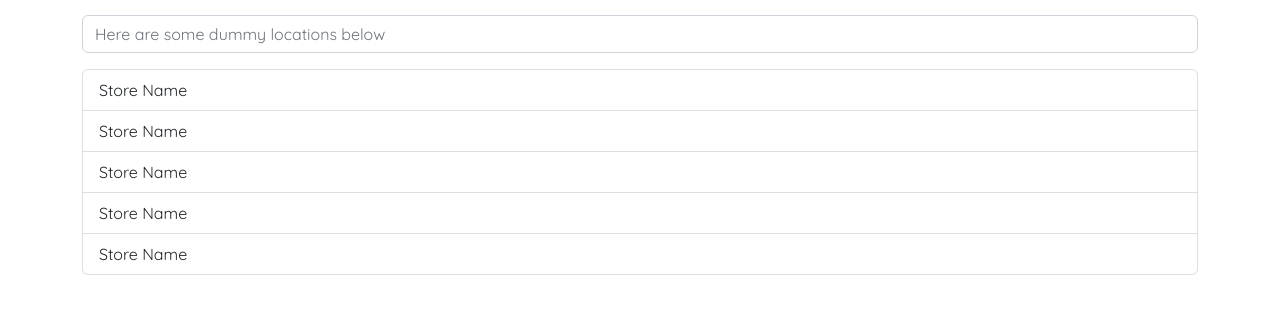
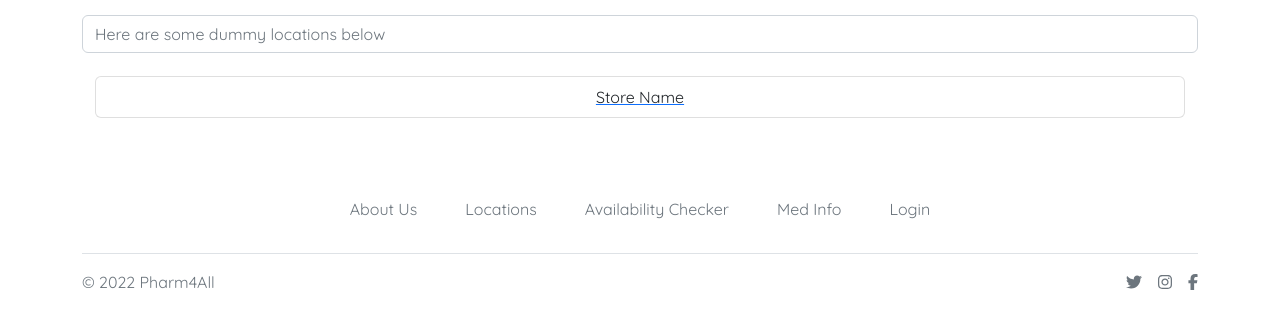
Before and after one commit to pj-sama/pharm4all, a React (Create React App) app: page /Locations in a window 1280 px wide. Shown: the part 547-872 px from the top of the page. Built offline with nearby package versions, Linux system fonts and the light colour scheme.

Commit message:
Fixed Modal Issue, Modals now display when modal is clicked

```diff
--- /dev/null
+++ b/src/components/Stores/Stores.css
@@ -0,0 +1,9 @@
+.modal-footer {
+    display: flex;
+    align-items: center;
+    justify-content: space-around;
+}
+
+.modal-title , .modal-body {
+    text-align: center;
+}
--- a/src/components/Stores/Stores.jsx
+++ b/src/components/Stores/Stores.jsx
@@ -1,61 +1,53 @@
-import React, { useState} from 'react'
+import React, { useState} from 'react';
+import { Col, ListGroup, ListGroupItem, Row } from 'react-bootstrap';
+import Button from 'react-bootstrap/Button';
+import Modal from 'react-bootstrap/Modal';
+import './Stores.css'
 
 function Stores() {
-  return (
-    <div>
-          <div class="list-group">
-              <a href="#exampleModal" class="list-group-item list-group-item-action" id="store" data-bs-toggle="modal" data-bs-target="#exampleModal">
-                  Store Name
-              </a>
-              <a href="#" class="list-group-item list-group-item-action" id="store" data-bs-toggle="modal" data-bs-target="#exampleModal">
-                  Store Name
-              </a>
-              <a href="#" class="list-group-item list-group-item-action" id="store" data-bs-toggle="modal" data-bs-target="#exampleModal">
-                  Store Name
-              </a>
-              <a href="#" class="list-group-item list-group-item-action" id="store" data-bs-toggle="modal" data-bs-target="#exampleModal">
-                  Store Name
-              </a>
-              <a href="#" class="list-group-item list-group-item-action" id="store" data-bs-toggle="modal" data-bs-target="#exampleModal">
-                  Store Name
-              </a>
-          </div>
+	const [show, setShow] = useState(false);
 
-        <div class="modal fade" id="exampleModal" tabindex="-1" aria-labelledby="exampleModalLabel"
-              aria-hidden="true">
-            <div class="modal-dialog modal-dialog-centered">
-                <div class="modal-content">
-                    <div class="modal-header">
-                        <h5 class="modal-title" id="exampleModalLabel">Branch Name</h5>
-                        <button type="button" class="btn-close" data-bs-dismiss="modal"
-                              aria-label="Close"></button>
-                    </div>
-                    <div class="modal-body">
-                        <div class="d-flex justify-content-between">
-                            <p> Mon-Fri</p>
-                            <p> 09:00-18:00</p>
-                        </div>
-                        <div class="d-flex justify-content-between">
-                            <p> Sat</p>
-                            <p> 09:00-18:00</p>
-                        </div>
-                            <div class="d-flex justify-content-between">
-                                <p> Sun (inc. Holidays)</p>
-                                <p> 09:00-18:00</p>
-                            </div>
-                        </div>
-                        <div class="modal-footer justify-content-around">
-                            <p class="text-center">
-                                <i class="fa-solid fa-phone"></i>
-                                0111 111 111
-                            </p>
+	const handleClose = () => setShow(false);
+	const handleShow = () => setShow(true);
 
-                            <a href="#"><i class="fa-solid fa-location-dot"></i> View on map</a>
-                        </div>
-                    </div>
-                </div>
-            </div>
-        </div>
+	return (
+		<>
+			<ListGroup>
+				<Button variant="link" onClick={handleShow}>
+					<ListGroupItem className='list-group-item-action'>
+						Store Name
+					</ListGroupItem>
+      			</Button>
+			</ListGroup>
+
+			{/* Store Info Modal  */}
+
+			<Modal show={show} onHide={handleClose}>
+				<Modal.Header>
+					<Modal.Title> <h4>Store Name</h4> </Modal.Title>
+				</Modal.Header>
+				<Modal.Body>
+					<Row>
+						<Col>Mon-Fri</Col>
+						<Col>09:00-20:00</Col>
+					</Row>
+					<Row>
+						<Col>Sat</Col>
+						<Col>09:00-18:00</Col>
+					</Row>
+					<Row>
+						<Col>Sun (incl. Holidays) </Col>
+						<Col>10:00-16:00</Col>
+					</Row>
+				</Modal.Body>
+				<Modal.Footer>
+					<p class="text-center"><i class="fa-solid fa-phone"></i> 0111 111 111</p>
+					<a href="/"><i class="fa-solid fa-location-dot"></i> View on map</a>
+				</Modal.Footer>
+
+			</Modal>
+
+		</>
   )
 }
 
```
